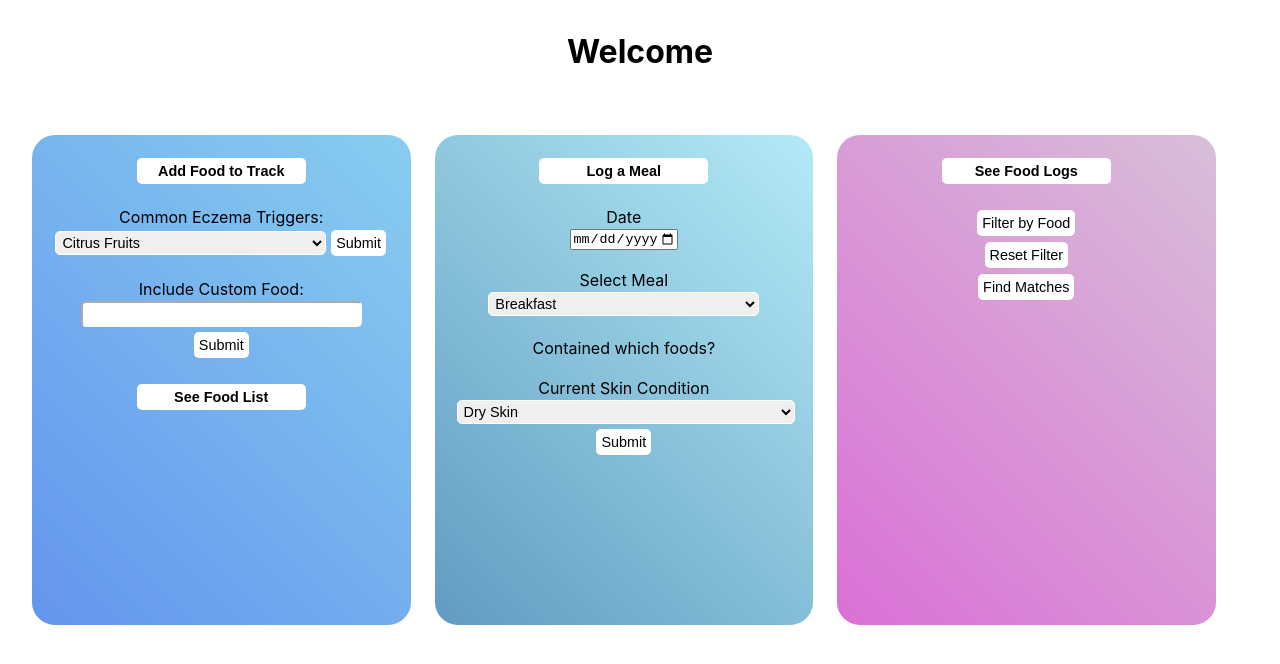
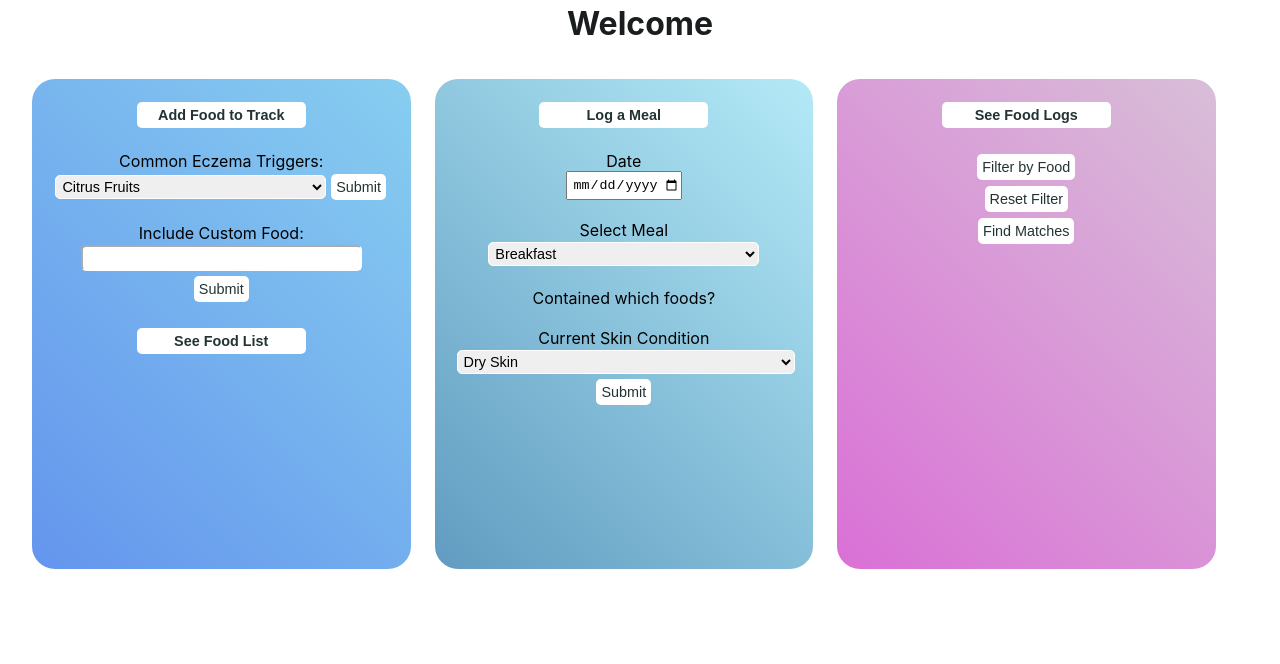
Before and after one commit to candacecodes/ProjE, a React (Create React App) app: page /foods in a window 1280 px wide. Shown: the top 664 px of the page. Built offline with nearby package versions, Linux system fonts and the light colour scheme.

Commit message:
button color styling

```diff
--- a/src/App.css
+++ b/src/App.css
@@ -78,11 +78,18 @@ body {
 	/* font-family: "Arial"; */
 	/* font-weight: bold; */
 	font-size: 0.9em;
+	color: rgb(35, 51, 51);
 }
 
 h3 {
 	text-align: center;
 	font-size: 2em;
+	/* font-style: italic; */
+	margin: 2px;
+	padding: 2px;
+	/* margin-left: auto;
+	margin-right: auto; */
+	color: rgb(25, 29, 29);
 }
 
 .select-bar {
@@ -123,4 +130,11 @@ h3 {
 #big-button {
 	width: 50%;
 	font-weight: bold;
+	/* font-style: italic; */
 }
+
+::-webkit-datetime-edit {
+	padding: 0.3em;
+	border-color: white;
+	border-radius: 5px;
+}
```
